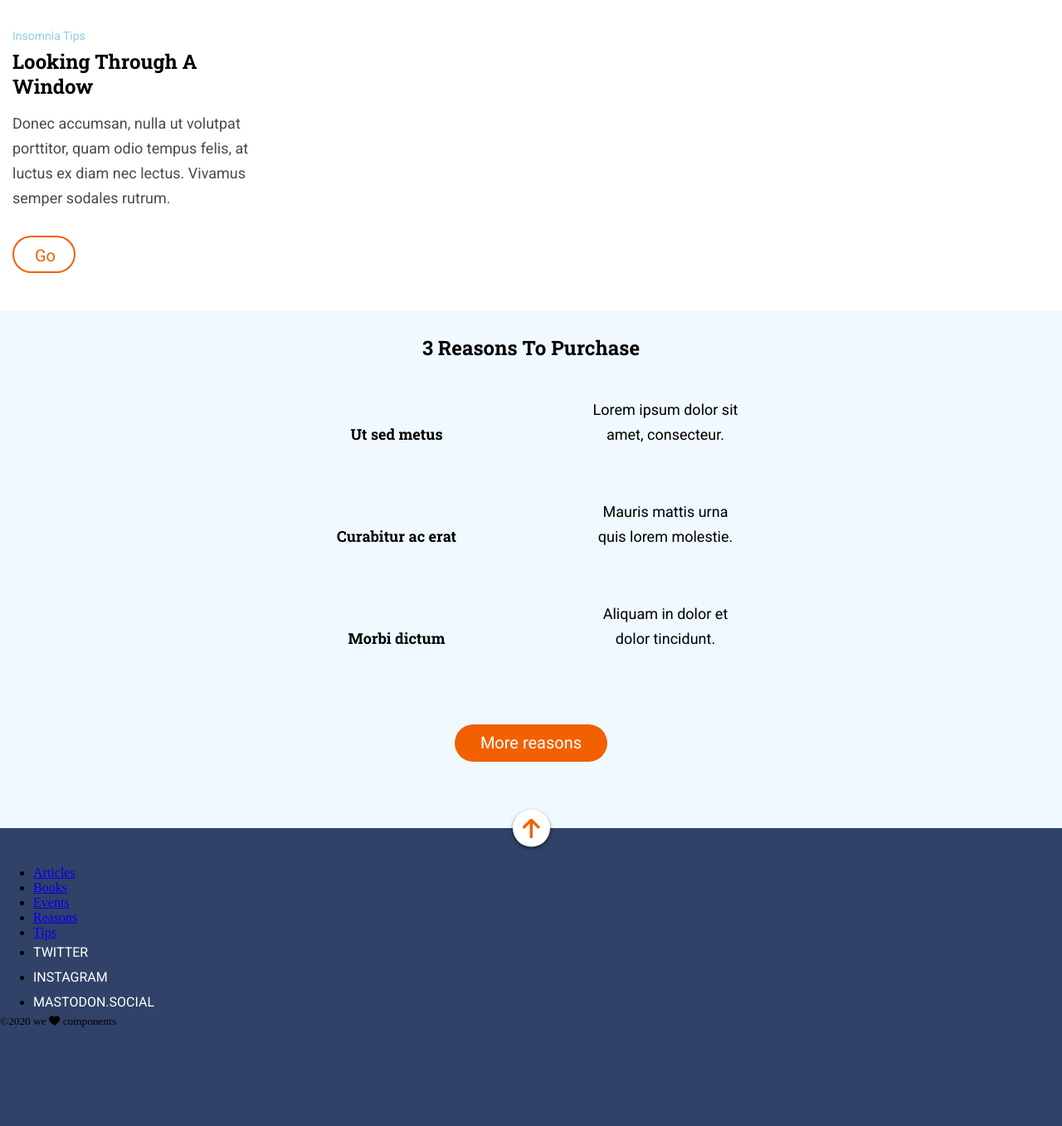
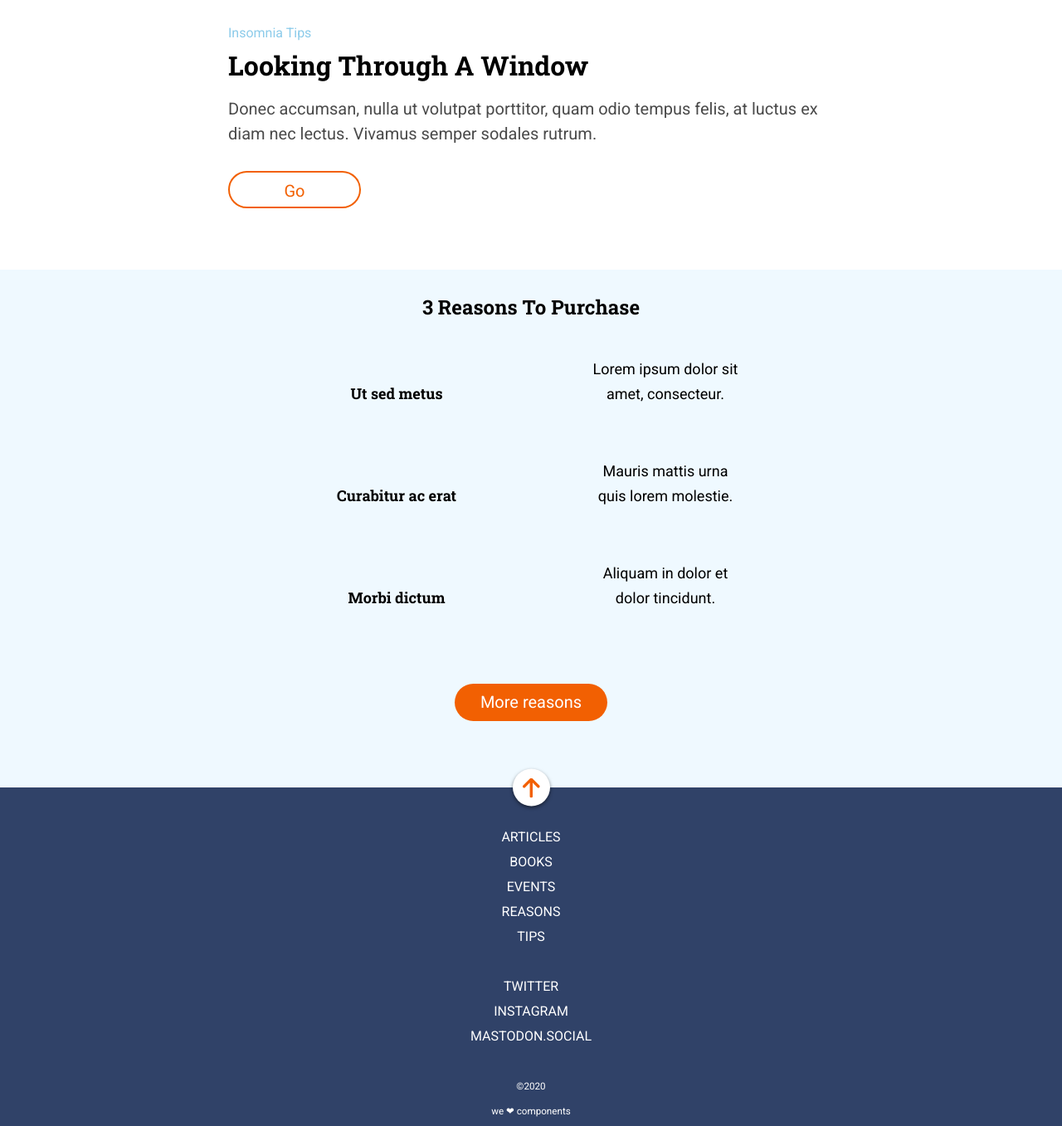
Before and after one commit to Adalab/modulo-1-evaluacion-final-Mora-Porthe, a website: page docs/index.html in a window 1280 px wide. Shown: the part 799-2156 px from the top of the page at 83% size. Drawn offline with Linux system fonts and the light colour scheme.

Commit message:
add @media aside

```diff
--- a/docs/index.html
+++ b/docs/index.html
@@ -88,75 +88,59 @@
         /></a>
       </div>
 
-      <!--  <div class="content"> -->
       <nav>
-        <ul class="footer__menu-content">
-          <li class="footer__menu-content-item">
-            <a
-              class="footer__menu-content-link"
-              href="https://adalab.es/"
-              target="_blank"
+        <ul class="menu__content">
+          <li>
+            <a class="menu__content-link" href="https://adalab.es/" target="_blank"
               >Articles</a
             >
           </li>
-          <li class="footer__menu-content-item">
-            <a
-              class="footer__menu-content-link"
-              href="https://adalab.es/"
-              target="_blank"
+          <li>
+            <a class="menu__content-link" href="https://adalab.es/" target="_blank"
               >Books</a
             >
           </li>
-          <li class="footer__menu-content-item">
-            <a
-              class="footer__menu-content-link"
-              href="https://adalab.es/"
-              target="_blank"
+          <li>
+            <a class="menu__content-link" href="https://adalab.es/" target="_blank"
               >Events</a
             >
           </li>
-          <li class="footer__menu-content-item">
-            <a
-              class="footer__menu-content-link"
-              href="https://adalab.es/"
-              target="_blank"
+          <li>
+            <a class="menu__content-link" href="https://adalab.es/" target="_blank"
               >Reasons</a
             >
           </li>
-          <li class="footer__menu-content-item">
-            <a
-              class="footer__menu-content-link"
-              href="https://adalab.es/"
-              target="_blank"
+          <li>
+            <a class="menu__content-link" href="https://adalab.es/" target="_blank"
               >Tips</a
             >
           </li>
         </ul>
       </nav>
-      <!--  </div>
-     -->
-      <!--   <div class="nav-social"> -->
+
       <nav>
-        <ul class="footer__menu-social">
-          <li class="footer__menu-social-item">
-            <a class="footer__menu-social-link" href="https://adalab.es/"
+        <ul class="menu__social">
+          <li>
+            <a class="menu__social-link" href="https://adalab.es/" target="_blank"
               >Twitter</a
             >
           </li>
-          <li class="footer__menu-social-item">
-            <a class="footer__menu-social-link" href="https://adalab.es/"
+          <li>
+            <a class="menu__social-link" href="https://adalab.es/" target="_blank"
               >Instagram</a
             >
           </li>
-          <li class="footer__menu-social-item">
-            <a class="footer__menu-social-link" href="https://adalab.es/"
+          <li>
+            <a class="menu__social-link" href="https://adalab.es/" target="_blank"
               >Mastodon.social</a
             >
           </li>
         </ul>
       </nav>
-      <!--   </div> -->
-      <small>&copy;2020 we <i class="fas fa-heart"></i> components</small>
+      <div class="down-footer">
+        <small>&copy;2020</small>
+        <small>we ❤︎ components</small>
+      </div>
     </footer>
 
   </body>
--- a/src/scss/layout/_header.scss
+++ b/src/scss/layout/_header.scss
@@ -64,7 +64,6 @@
     display: flex;
     justify-content: center;
     margin-bottom: 53px;
-    padding: 18px 12px 15.3px 13px;
     @media screen and (min-width: 768px) {
       margin-bottom: 45px;
     }
@@ -72,11 +71,11 @@
       margin-bottom: 13px;
     }
   }
-
   &__button-down {
     width: $buttonWidth;
     height: $buttonHeight;
     background-color: $buttonColor;
     border-radius: $buttonRadius;
+    padding: 18px 12px 15.3px 13px;
   }
 }
--- a/src/scss/layout/_main-aside.scss
+++ b/src/scss/layout/_main-aside.scss
@@ -4,6 +4,12 @@
   background-color: $color-background-mainaside;
   display: flex;
   flex-direction: column;
+  @media screen and (min-width: 768px) {
+    height: 330px;
+  }
+  @media screen and (min-width: 1200px) {
+    height: 360px;
+  }
 
   &__introduction {
     display: inline-block;
@@ -16,6 +22,15 @@
     text-transform: capitalize;
     color: #8ccbea;
     margin: 30px 215px 1px 15px;
+    @media screen and (min-width: 768px) {
+      width: 216px;
+      margin: 30px 513px 1px 39px;
+    }
+    @media screen and (min-width: 1200px) {
+      width: 360px;
+      font-size: 16px;
+      margin: 60px 645px 1px 275px;
+    }
   }
 
   &__title {
@@ -29,6 +44,18 @@
     text-transform: capitalize;
     line-height: 30px;
     margin: 0px 15px 15px 15px;
+    @media screen and (min-width: 768px) {
+      width: 690px;
+      height: 45px;
+      font-size: 26px;
+      line-height: 45px;
+      margin: 0px 39px 15px 39px;
+    }
+    @media screen and (min-width: 1200px) {
+      width: 730px;
+      font-size: 32px;
+      margin: 0px 275px 15px 275px;
+    }
   }
 
   &__text {
@@ -41,6 +68,16 @@
     line-height: 30px;
     color: $color-text2;
     margin: 0px 15px 30px 15px;
+    @media screen and (min-width: 768px) {
+      width: 690px;
+      height: 60px;
+      font-size: 20px;
+      margin: 0px 39px 30px 39px;
+    }
+    @media screen and (min-width: 1200px) {
+      width: 730px;
+      margin: 0px 275px 30px 275px;
+    }
   }
 
   &__button-go {
@@ -57,5 +94,13 @@
     font-family: "Roboto";
     font-weight: medium;
     text-decoration: none;
+    @media screen and (min-width: 768px) {
+      width: 91px;
+      margin: 0px 638px 45px 39px;
+    }
+    @media screen and (min-width: 1200px) {
+      width: 160px;
+      margin: 0px 845px 45px 275px;
+    }
   }
 }
```
Also changed, not shown: docs/assets/css/styles.css.
